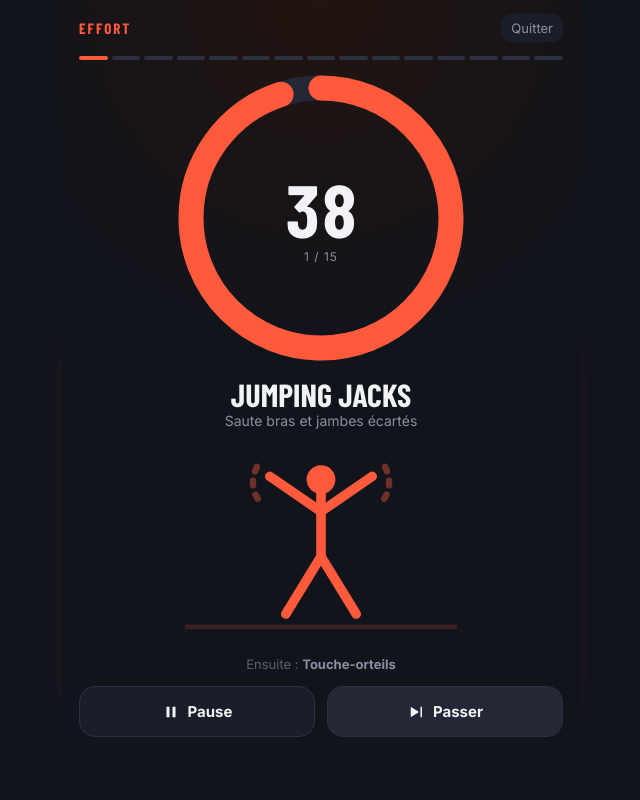
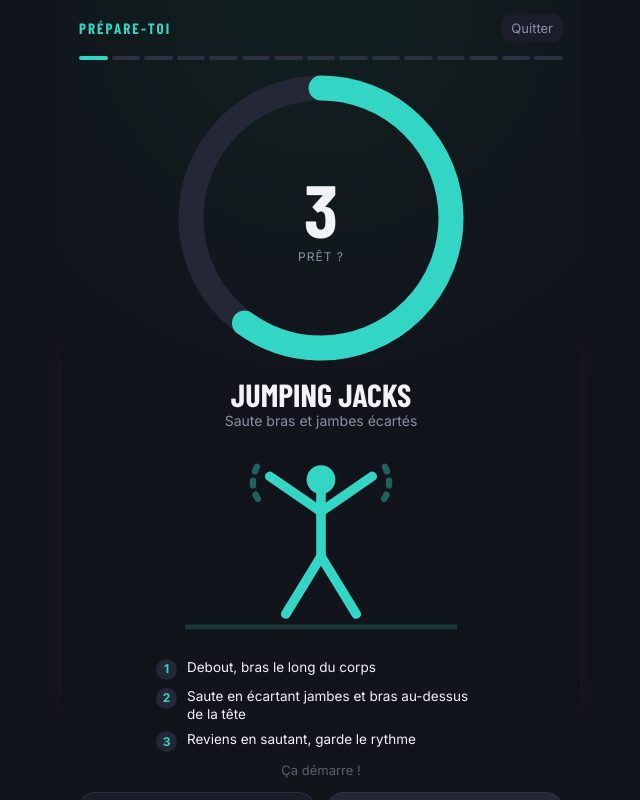
Before and after one commit to ebriugo-creator/sport-app, a plain HTML site: page index.html in a window 1280 px wide. Both pictures are taken after a click on the button "COMMENCER". Shown: the part 331-1131 px from the top of the page, without its empty margins (319-959 px from the left). Drawn offline with nearby package versions, Linux system fonts and the light colour scheme; a web font is replaced by a local one.

Commit message:
Add files via upload

```diff
--- a/index.html
+++ b/index.html
@@ -113,6 +113,11 @@
   .ex-svg{width:100%;max-width:320px;margin:6px auto 0;}
   .ex-svg svg{width:100%;height:auto;display:block;}
   .work .ex-svg{color:var(--effort);} .rest .ex-svg{color:var(--rest);}
+  .ex-steps{max-width:330px;margin:12px auto 0;display:flex;flex-direction:column;gap:7px;text-align:left;}
+  .ex-steps .step{display:flex;gap:10px;align-items:flex-start;font-size:13.5px;line-height:1.35;}
+  .ex-steps .step em{font-style:normal;color:var(--text);}
+  .ex-steps .step span{flex-shrink:0;width:21px;height:21px;border-radius:50%;background:var(--surface2);
+    color:var(--rest);font-size:12px;font-weight:700;display:grid;place-items:center;margin-top:1px;}
 
   .next-up{text-align:center;color:var(--faint);font-size:13px;margin-top:auto;padding-top:10px;}
   .next-up b{color:var(--muted);}
@@ -298,6 +303,7 @@
     <div class="ex-name" id="rnName">—</div>
     <div class="ex-cue" id="rnCue"></div>
     <div class="ex-svg" id="rnSvg"></div>
+    <div class="ex-steps" id="rnSteps"></div>
     <div class="next-up" id="rnNext"></div>
     <div class="rn-controls">
       <button class="ctrl" id="rnPause"><svg viewBox="0 0 24 24" fill="currentColor"><path d="M6 5h4v14H6zM14 5h4v14h-4z"/></svg><span>Pause</span></button>
@@ -340,16 +346,17 @@ const DIAG={
     `<path ${G} d="M96 33 L96 72"/><path ${G} d="M96 44 L74 34"/><path ${G} d="M96 44 L118 56"/>`+
     `<path ${G} d="M96 72 L90 112"/><path ${G} d="M96 72 L112 92 L94 96"/>`+
     `<path ${H} d="M120 92 Q110 100 96 96"/>`+ground),
-  mountainClimbers:wrap(head(158,66)+
-    `<path ${G} d="M150 68 L96 92"/>`+
-    `<path ${G} d="M136 74 L138 108"/><path ${G} d="M118 82 L120 108"/>`+
-    `<path ${G} d="M96 92 L58 108"/><path ${G} d="M96 92 L120 96 L106 108"/>`+
-    `<path ${H} d="M126 100 L112 100 M120 94 L110 100 L120 106"/>`+ground),
-  burpees:wrap(
-    `<path ${G} d="M60 108 L96 92"/>${head(112,86)}`+
-    `<path ${G} d="M78 98 L80 112"/><path ${G} d="M96 92 L120 104"/>`+
-    `<path ${G} d="M96 92 L124 96 L112 112"/>`+
-    `<path ${H} d="M96 60 L96 44 M90 50 L96 42 L102 50"/>`+ground),
+  mountainClimbers:wrap(head(150,80)+
+    `<path ${G} d="M146 84 L146 118"/>`+
+    `<path ${G} d="M146 84 L92 100"/>`+
+    `<path ${G} d="M92 100 L58 118"/>`+
+    `<path ${G} d="M92 100 L114 92 L120 112"/>`+
+    `<path ${H} d="M104 76 Q118 84 108 96"/>`+ground),
+  burpees:wrap(head(150,84)+
+    `<path ${G} d="M146 88 L150 118"/>`+
+    `<path ${G} d="M146 88 L88 104"/>`+
+    `<path ${G} d="M88 104 L52 118"/>`+
+    `<path ${H} d="M176 74 L176 46 M168 56 L176 44 L184 56"/>`+ground),
   crunch:wrap(
     `<path ${G} d="M60 108 L96 108"/>`+ // back on floor (hips)
     `<path ${G} d="M96 108 L120 88"/>${head(128,80)}`+ // torso curled up
@@ -371,18 +378,18 @@ const DIAG={
     `<path ${G} d="M96 90 L98 112"/>`+ // support arm down
     `<path ${G} d="M120 78 L124 52"/>`+ // top arm up
     ground),
-  bicycle:wrap(
-    `<path ${G} d="M56 108 L92 100"/>${head(48,100)}`+
-    `<path ${G} d="M92 100 L112 74"/>`+ // torso up
-    `<path ${G} d="M100 88 L120 82"/>`+ // elbow toward knee
-    `<path ${G} d="M92 100 L118 104 L104 92"/>`+ // one knee in
-    `<path ${G} d="M92 100 L128 108"/>`+ // other leg extended
-    ground),
-  russianTwist:wrap(
-    `<path ${G} d="M70 108 L96 78"/>${head(104,70)}`+ // seated lean back
-    `<path ${G} d="M96 88 L128 96"/>`+ // arms twisted to side
-    `<path ${G} d="M70 108 L104 112 L96 92"/>`+ // bent legs
-    `<path ${H} d="M132 84 Q142 96 132 108"/>`+ground),
+  bicycle:wrap(head(56,100)+
+    `<path ${G} d="M64 104 L98 100"/>`+
+    `<path ${G} d="M98 100 L106 112"/>`+
+    `<path ${G} d="M106 112 L96 92 L112 86"/>`+
+    `<path ${G} d="M106 112 L140 106"/>`+
+    `<path ${G} d="M72 102 L82 92"/>`+
+    `<path ${G} d="M72 102 L64 92"/>`+ground),
+  russianTwist:wrap(head(96,62)+
+    `<path ${G} d="M98 70 L84 108"/>`+
+    `<path ${G} d="M84 108 L110 100 L116 116"/>`+
+    `<path ${G} d="M96 82 L124 90"/>`+
+    `<path ${H} d="M132 80 Q142 92 132 104"/>`+ground),
   pushUp:wrap(head(150,72)+
     `<path ${G} d="M142 76 L62 100"/>`+
     `<path ${G} d="M124 84 L122 112"/><path ${G} d="M100 92 L98 112"/>`+ // arms straight down
@@ -434,47 +441,47 @@ const DIAG={
     `<path ${G} d="M98 68 L78 86 L86 110"/>`+
     `<path ${G} d="M98 68 L118 86 L110 110"/>`+
     `<path ${H} d="M100 22 L100 8 M94 14 L100 6 L106 14"/>`+ground),
-  skater:wrap(head(122,34)+
-    `<path ${G} d="M122 42 L104 74"/>`+
-    `<path ${G} d="M104 74 L96 110"/>`+
-    `<path ${G} d="M104 74 L132 96"/>`+
-    `<path ${G} d="M114 56 L86 64"/>`+
-    `<path ${G} d="M114 56 L136 48"/>`+
-    `<path ${H} d="M150 98 Q162 82 150 66"/>`+ground),
-  crossJacks:wrap(head(100,28)+
-    `<path ${G} d="M100 37 L100 70"/>`+
-    `<path ${G} d="M100 46 L118 62"/>`+
-    `<path ${G} d="M100 46 L82 62"/>`+
-    `<path ${G} d="M100 70 L114 110"/>`+
-    `<path ${G} d="M100 70 L86 110"/>`+
-    `<path ${H} d="M74 40 Q100 30 126 40"/>`+ground),
+  skater:wrap(head(118,40)+
+    `<path ${G} d="M118 48 L106 82"/>`+
+    `<path ${G} d="M106 82 L98 118"/>`+
+    `<path ${G} d="M106 82 L132 104"/>`+
+    `<path ${G} d="M112 60 L88 72"/>`+
+    `<path ${G} d="M112 60 L134 52"/>`+
+    `<path ${H} d="M150 100 Q162 84 150 68"/>`+ground),
+  crossJacks:wrap(head(100,34)+
+    `<path ${G} d="M100 42 L100 80"/>`+
+    `<path ${G} d="M100 52 L120 70"/>`+
+    `<path ${G} d="M100 52 L80 70"/>`+
+    `<path ${G} d="M100 80 L116 118"/>`+
+    `<path ${G} d="M100 80 L84 118"/>`+
+    `<path ${H} d="M78 40 Q100 30 122 40"/>`+ground),
   plankJacks:wrap(head(150,72)+
     `<path ${G} d="M142 76 L66 98"/>`+
     `<path ${G} d="M120 84 L118 108 L100 108"/>`+
     `<path ${G} d="M66 98 L50 112"/>`+
     `<path ${G} d="M66 98 L74 114"/>`+
     `<path ${H} d="M44 108 L36 116 M80 110 L88 118"/>`+ground),
-  reverseCrunch:wrap(head(46,102)+
-    `<path ${G} d="M54 108 L94 106"/>`+
-    `<path ${G} d="M58 106 L50 96"/>`+
-    `<path ${G} d="M94 106 L108 82 L90 88"/>`+
-    `<path ${H} d="M118 84 Q126 96 116 106"/>`+ground),
-  flutterKicks:wrap(head(46,104)+
-    `<path ${G} d="M54 110 L98 110"/>`+
+  reverseCrunch:wrap(head(48,104)+
+    `<path ${G} d="M56 110 L92 108"/>`+
+    `<path ${G} d="M92 108 L98 88 L82 90"/>`+
     `<path ${G} d="M60 108 L52 100"/>`+
-    `<path ${G} d="M98 110 L134 90"/>`+
-    `<path ${G} d="M98 110 L136 108"/>`+
-    `<path ${H} d="M142 84 L142 100 M150 100 L150 84"/>`+ground),
-  toeTouches:wrap(head(60,104)+
-    `<path ${G} d="M68 110 L94 106"/>`+
-    `<path ${G} d="M94 106 L110 64"/>`+
-    `<path ${G} d="M86 104 L108 78"/>`+
-    `<path ${H} d="M120 70 L112 62"/>`+ground),
-  hollowHold:wrap(head(84,76)+
-    `<path ${G} d="M92 80 L56 66"/>`+
-    `<path ${G} d="M92 80 L108 86"/>`+
-    `<path ${G} d="M108 86 L146 74"/>`+
-    `<path ${H} d="M60 96 Q100 108 140 96" stroke-dasharray="4 7"/>`+ground),
+    `<path ${H} d="M106 96 L106 78 M100 86 L106 76 L112 86"/>`+ground),
+  flutterKicks:wrap(head(48,108)+
+    `<path ${G} d="M56 114 L96 114"/>`+
+    `<path ${G} d="M96 114 L132 98"/>`+
+    `<path ${G} d="M96 114 L134 110"/>`+
+    `<path ${G} d="M60 112 L52 104"/>`+
+    `<path ${H} d="M138 90 L138 102 M146 104 L146 92"/>`+ground),
+  toeTouches:wrap(head(54,108)+
+    `<path ${G} d="M62 114 L88 110"/>`+
+    `<path ${G} d="M88 110 L100 66"/>`+
+    `<path ${G} d="M76 110 L98 82"/>`+
+    `<path ${H} d="M104 76 L96 66"/>`+ground),
+  hollowHold:wrap(head(70,84)+
+    `<path ${G} d="M78 88 L50 78"/>`+
+    `<path ${G} d="M78 88 Q100 102 120 94"/>`+
+    `<path ${G} d="M120 94 L150 82"/>`+
+    `<path ${H} d="M56 108 Q100 118 144 108" stroke-dasharray="4 7"/>`+ground),
   widePush:wrap(head(150,72)+
     `<path ${G} d="M142 76 L62 100"/>`+
     `<path ${G} d="M128 82 L138 112"/>`+
@@ -487,45 +494,45 @@ const DIAG={
     `<path ${G} d="M100 88 L128 76"/>`+
     `<path ${G} d="M64 98 L56 106"/>`+
     `<path ${H} d="M132 70 L138 62"/>`+ground),
-  inchworm:wrap(head(64,70)+
-    `<path ${G} d="M72 68 L112 96"/>`+
-    `<path ${G} d="M112 96 L120 112"/>`+
-    `<path ${G} d="M72 74 L50 100"/>`+
-    `<path ${H} d="M40 96 L54 96 M48 90 L58 96 L48 102"/>`+ground),
+  inchworm:wrap(head(66,68)+
+    `<path ${G} d="M74 72 L112 92"/>`+
+    `<path ${G} d="M112 92 L120 118"/>`+
+    `<path ${G} d="M74 74 L52 116"/>`+
+    `<path ${H} d="M40 104 L56 104 M50 98 L60 104 L50 110"/>`+ground),
 };
 
 /* ============ EXERCISE POOL ============ */
 const EX={
-  jumpingJacks:{n:"Jumping Jacks",cat:"cardio",cue:"Saute bras et jambes écartés"},
-  highKnees:{n:"Montées de genoux",cat:"cardio",cue:"Genoux hauts, rythme rapide"},
-  buttKicks:{n:"Talons-fesses",cat:"cardio",cue:"Ramène les talons vers les fesses"},
-  mountainClimbers:{n:"Mountain Climbers",cat:"cardio",cue:"Gainé, ramène les genoux vite"},
-  burpees:{n:"Burpees",cat:"cardio",cue:"Pompe puis saut vertical"},
-  crunch:{n:"Crunchs",cat:"core",cue:"Décolle les épaules, souffle en montant"},
-  legRaises:{n:"Relevé de jambes",cat:"core",cue:"Jambes tendues, bas du dos plaqué"},
-  plank:{n:"Planche",cat:"core",cue:"Corps aligné, abdos serrés"},
-  sidePlank:{n:"Gainage latéral",cat:"core",cue:"30s de chaque côté"},
-  bicycle:{n:"Bicyclette",cat:"core",cue:"Coude vers genou opposé"},
-  russianTwist:{n:"Russian Twists",cat:"core",cue:"Rotations lentes et contrôlées"},
-  pushUp:{n:"Pompes",cat:"upper",cue:"Coudes ~45°, corps gainé"},
-  inclinePush:{n:"Pompes inclinées",cat:"upper",cue:"Mains sur une surface surélevée"},
-  diamondPush:{n:"Pompes diamant",cat:"upper",cue:"Mains jointes, cible les triceps"},
-  dips:{n:"Dips sur chaise",cat:"upper",cue:"Descends les coudes à 90°"},
-  pikePush:{n:"Pompes piquées",cat:"upper",cue:"Bassin haut, cible les épaules"},
-  superman:{n:"Superman",cat:"upper",cue:"Décolle bras et jambes, gaine le dos"},
-  plankUpDown:{n:"Planche montée-descente",cat:"upper",cue:"Passe des avant-bras aux mains"},
-  armCircles:{n:"Cercles de bras",cat:"upper",cue:"Bras tendus, petits cercles"},
-  squatJumps:{n:"Squats sautés",cat:"cardio",cue:"Descends en squat puis saute"},
-  skater:{n:"Pas du patineur",cat:"cardio",cue:"Bonds latéraux, jambe croisée derrière"},
-  crossJacks:{n:"Cross Jacks",cat:"cardio",cue:"Croise bras et jambes en sautant"},
-  plankJacks:{n:"Planche sautée",cat:"cardio",cue:"En planche, écarte et resserre les pieds"},
-  reverseCrunch:{n:"Crunch inversé",cat:"core",cue:"Ramène les genoux, décolle le bassin"},
-  flutterKicks:{n:"Battements de jambes",cat:"core",cue:"Petits battements, bas du dos plaqué"},
-  toeTouches:{n:"Touche-orteils",cat:"core",cue:"Jambes tendues, mains vers les pieds"},
-  hollowHold:{n:"Position creuse",cat:"core",cue:"Bras et jambes décollés, dos plaqué"},
-  widePush:{n:"Pompes larges",cat:"upper",cue:"Mains larges, cible les pectoraux"},
-  shoulderTaps:{n:"Touches d'épaules",cat:"upper",cue:"Gainé, touche l'épaule opposée"},
-  inchworm:{n:"La chenille",cat:"upper",cue:"Marche les mains jusqu'en planche"},
+  jumpingJacks:{n:"Jumping Jacks",cat:"cardio",cue:"Saute bras et jambes écartés",s:["Debout, bras le long du corps","Saute en écartant jambes et bras au-dessus de la tête","Reviens en sautant, garde le rythme"]},
+  highKnees:{n:"Montées de genoux",cat:"cardio",cue:"Genoux hauts, rythme rapide",s:["Cours sur place","Monte les genoux à hauteur des hanches","Bras qui accompagnent, cadence rapide"]},
+  buttKicks:{n:"Talons-fesses",cat:"cardio",cue:"Ramène les talons vers les fesses",s:["Cours sur place","Ramène les talons toucher les fesses","Reste sur l'avant des pieds"]},
+  mountainClimbers:{n:"Mountain Climbers",cat:"cardio",cue:"Gainé, genoux rapides",s:["Position de planche sur les mains","Ramène un genou vers la poitrine","Alterne vite, bassin bas et gainé"]},
+  burpees:{n:"Burpees",cat:"cardio",cue:"Pompe puis saut vertical",s:["Debout, descends les mains au sol","Saute les pieds en arrière (planche)","Reviens en squat puis saute vers le haut"]},
+  crunch:{n:"Crunchs",cat:"core",cue:"Décolle les épaules, souffle",s:["Allongé, genoux pliés, mains aux tempes","Décolle les épaules en soufflant","Redescends lentement sans poser la tête"]},
+  legRaises:{n:"Relevé de jambes",cat:"core",cue:"Jambes tendues, dos plaqué",s:["Allongé, jambes tendues","Monte les jambes vers le plafond","Descends lentement sans creuser le dos"]},
+  plank:{n:"Planche",cat:"core",cue:"Corps aligné, abdos serrés",s:["Sur les avant-bras, corps aligné","Serre abdos et fessiers","Tiens sans creuser ni lever les fesses"]},
+  sidePlank:{n:"Gainage latéral",cat:"core",cue:"30 s de chaque côté",s:["Sur un avant-bras, corps de profil","Décolle le bassin, corps aligné","30 s puis change de côté"]},
+  bicycle:{n:"Bicyclette",cat:"core",cue:"Coude vers genou opposé",s:["Allongé, mains aux tempes","Amène un coude vers le genou opposé","Alterne en pédalant, jambe tendue au loin"]},
+  russianTwist:{n:"Russian Twists",cat:"core",cue:"Rotations contrôlées",s:["Assis, buste incliné en arrière","Mains jointes devant la poitrine","Tourne le buste de gauche à droite"]},
+  pushUp:{n:"Pompes",cat:"upper",cue:"Coudes ~45°, corps gainé",s:["Mains largeur d'épaules, corps gainé","Descends, coudes à ~45°","Pousse pour remonter"]},
+  inclinePush:{n:"Pompes inclinées",cat:"upper",cue:"Mains surélevées (plus facile)",s:["Mains sur une surface surélevée","Descends la poitrine vers l'appui","Pousse pour remonter"]},
+  diamondPush:{n:"Pompes diamant",cat:"upper",cue:"Mains jointes, triceps",s:["Mains jointes en losange sous la poitrine","Descends coudes près du corps","Pousse — cible les triceps"]},
+  dips:{n:"Dips sur chaise",cat:"upper",cue:"Coudes à 90°",s:["Mains sur une chaise, dos vers elle","Descends en pliant les coudes à 90°","Pousse pour remonter"]},
+  pikePush:{n:"Pompes piquées",cat:"upper",cue:"Bassin haut, épaules",s:["En V renversé, bassin bien haut","Descends la tête vers le sol","Pousse — cible les épaules"]},
+  superman:{n:"Superman",cat:"upper",cue:"Décolle bras et jambes",s:["Allongé sur le ventre, bras devant","Décolle bras et jambes ensemble","Tiens 1-2 s puis redescends"]},
+  plankUpDown:{n:"Planche montée-descente",cat:"upper",cue:"Avant-bras ↔ mains",s:["Départ en planche sur les avant-bras","Passe sur les mains une par une","Reviens sur les avant-bras, alterne"]},
+  armCircles:{n:"Cercles de bras",cat:"upper",cue:"Petits cercles, bras tendus",s:["Debout, bras tendus en croix","Petits cercles vers l'avant","Puis vers l'arrière"]},
+  squatJumps:{n:"Squats sautés",cat:"cardio",cue:"Squat puis saut",s:["Descends en squat, cuisses parallèles","Pousse fort et saute","Réceptionne genoux souples, enchaîne"]},
+  skater:{n:"Pas du patineur",cat:"cardio",cue:"Bonds latéraux",s:["Bondis latéralement sur une jambe","Passe l'autre jambe croisée derrière","Alterne côté à côté, comme un patineur"]},
+  crossJacks:{n:"Cross Jacks",cat:"cardio",cue:"Bras et jambes croisés",s:["Saute en croisant les bras devant","Croise aussi les jambes","Alterne le croisement à chaque saut"]},
+  plankJacks:{n:"Planche sautée",cat:"cardio",cue:"Écarte/resserre les pieds",s:["Position de planche sur les mains","Saute pour écarter les pieds","Ressaute pour les resserrer, gainé"]},
+  reverseCrunch:{n:"Crunch inversé",cat:"core",cue:"Genoux vers la poitrine",s:["Allongé, genoux ramenés vers la poitrine","Décolle le bassin vers le haut","Redescends lentement, contrôlé"]},
+  flutterKicks:{n:"Battements de jambes",cat:"core",cue:"Petits battements",s:["Allongé, jambes tendues décollées","Petits battements verticaux alternés","Bas du dos plaqué au sol"]},
+  toeTouches:{n:"Touche-orteils",cat:"core",cue:"Mains vers les pieds",s:["Allongé, jambes tendues vers le plafond","Monte les mains toucher les orteils","Redescends les épaules, souffle"]},
+  hollowHold:{n:"Position creuse",cat:"core",cue:"Corps en banane, dos plaqué",s:["Allongé, bras tendus derrière la tête","Décolle épaules et jambes","Dos plaqué, corps en banane, tiens"]},
+  widePush:{n:"Pompes larges",cat:"upper",cue:"Mains larges, pectoraux",s:["Mains plus larges que les épaules","Descends la poitrine","Pousse — cible les pectoraux"]},
+  shoulderTaps:{n:"Touches d'épaules",cat:"upper",cue:"Touche l'épaule opposée",s:["Position de planche sur les mains","Touche l'épaule opposée avec une main","Alterne sans balancer le bassin"]},
+  inchworm:{n:"La chenille",cat:"upper",cue:"Marche des mains",s:["Debout, penche-toi, mains au sol","Avance les mains jusqu'en planche","Ramène les pieds vers les mains, répète"]},
 };
 
 const POOLS={
@@ -619,7 +626,7 @@ async function startWorkout(){
   try{ if('wakeLock' in navigator) wakeLock=await navigator.wakeLock.request('screen'); }catch(e){}
   const seq=(currentPlan&&currentPlan.length===sel.dur)?currentPlan:buildWorkout(sel.focus,sel.dur);
   const iv=INTENS[sel.intensity];
-  W={seq,iv,idx:0,phase:'work',t:iv.w,paused:false,total:seq.length,startedEx:0};
+  W={seq,iv,idx:0,phase:'prep',t:5,prep:5,paused:false,total:seq.length};
   $('#rnActive').classList.remove('hidden'); $('#rnDone').classList.add('hidden');
   $('#runner').classList.add('show');
   buildDots();
@@ -637,30 +644,45 @@ function updateDots(){
 }
 function applyPhase(){
   const r=$('#runner');
-  r.classList.toggle('work',W.phase==='work');
-  r.classList.toggle('rest',W.phase==='rest');
-  const key=W.seq[W.idx], ex=EX[key];
-  if(W.phase==='work'){
+  const working=W.phase==='work';
+  r.classList.toggle('work',working);
+  r.classList.toggle('rest',!working); // prep + rest use the cool colour
+  if(working){
+    const key=W.seq[W.idx], ex=EX[key];
     $('#rnPhase').textContent='Effort';
     $('#rnName').textContent=ex.n;
     $('#rnCue').textContent=ex.cue;
     $('#rnSvg').innerHTML=DIAG[key]||'';
+    $('#rnSteps').innerHTML=''; // écran d'effort épuré
     $('#rnRound').textContent=`${W.idx+1} / ${W.total}`;
     const nx=W.seq[W.idx+1];
     $('#rnNext').innerHTML=nx?`Ensuite&nbsp;: <b>${EX[nx].n}</b>`:'Dernier exercice 🔥';
   }else{
-    $('#rnPhase').textContent='Repos';
-    const nx=W.seq[W.idx+1];
-    $('#rnName').textContent='Repos';
-    $('#rnCue').textContent='Respire, prépare-toi';
-    $('#rnSvg').innerHTML='';
-    $('#rnRound').textContent='Récupération';
-    $('#rnNext').innerHTML=nx?`À suivre&nbsp;: <b>${EX[nx].n}</b>`:'';
+    const prep=W.phase==='prep';
+    const upKey=prep?W.seq[W.idx]:W.seq[W.idx+1];
+    $('#rnPhase').textContent=prep?'Prépare-toi':'Repos — prépare-toi';
+    if(upKey){
+      const ex=EX[upKey];
+      $('#rnName').textContent=ex.n;
+      $('#rnCue').textContent=ex.cue;
+      $('#rnSvg').innerHTML=DIAG[upKey]||'';
+      renderSteps(upKey);
+      $('#rnRound').textContent=prep?'Prêt ?':'À suivre';
+      $('#rnNext').innerHTML=prep?'Ça démarre !':'Récupère puis enchaîne 👇';
+    }else{
+      $('#rnName').textContent='Repos';$('#rnCue').textContent='Dernier effort passé';
+      $('#rnSvg').innerHTML='';$('#rnSteps').innerHTML='';
+      $('#rnRound').textContent='Récupération';$('#rnNext').innerHTML='';
+    }
   }
   updateDots(); updateRing();
 }
+function renderSteps(key){
+  const s=EX[key]&&EX[key].s;
+  $('#rnSteps').innerHTML=s?s.map((t,i)=>`<div class="step"><span>${i+1}</span><em>${t}</em></div>`).join(''):'';
+}
 function updateRing(){
-  const dur=W.phase==='work'?W.iv.w:W.iv.r;
+  const dur=W.phase==='work'?W.iv.w:(W.phase==='prep'?W.prep:W.iv.r);
   const frac=W.t/dur;
   $('#rnRing').style.strokeDashoffset=RING*(1-frac);
   $('#rnCount').textContent=W.t;
@@ -677,6 +699,10 @@ function tickLoop(){
   },1000);
 }
 function nextPhase(){
+  if(W.phase==='prep'){
+    W.phase='work'; W.t=W.iv.w; beep(920,0.16,0.25); vibrate([40,40,40]);
+    return applyPhase();
+  }
   if(W.phase==='work'){
     // move to rest, unless last exercise
     if(W.idx>=W.total-1){ return finishWorkout(); }
```
